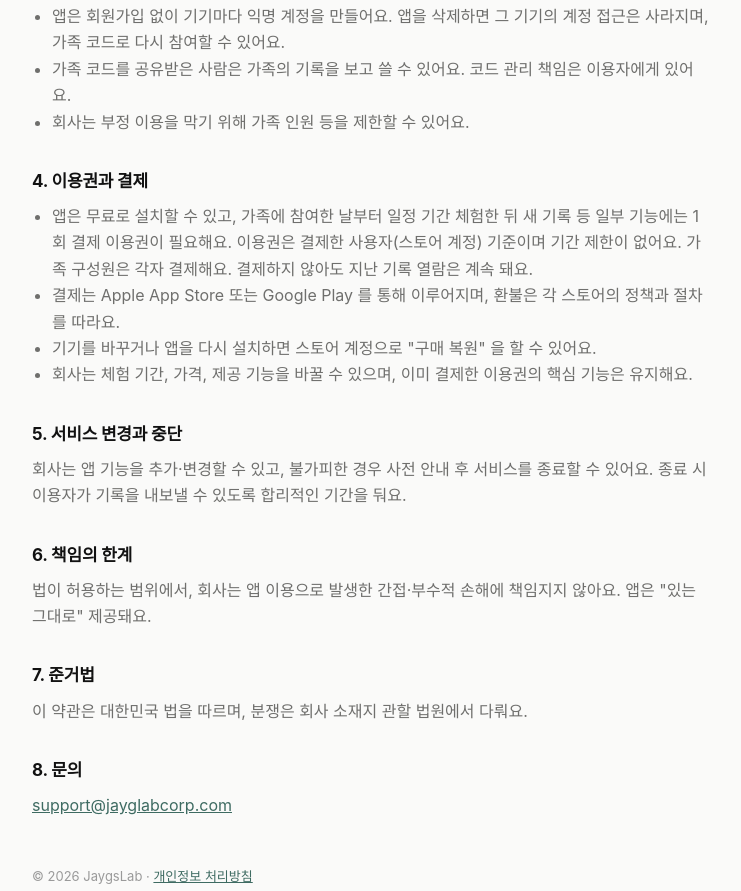
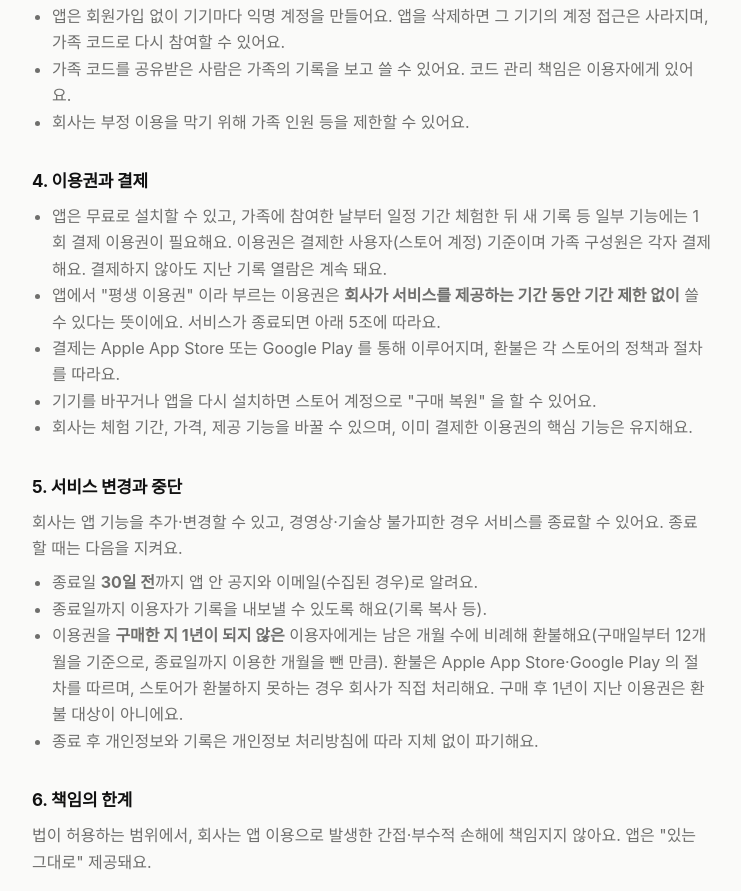
Before and after one commit to jaden680/jaden680.github.io, a plain HTML site: page fevernote/terms.html in a window 1280 px wide. Shown: the part 633-1524 px from the top of the page, without its empty margins (268-1009 px from the left). Drawn offline with Linux system fonts and the light colour scheme; a web font is replaced by a local one.

Commit message:
약관: 이용권 정의(서비스 제공 기간 동안), 종료 시 30일 고지·내보내기·1년 내 비례 환불

```diff
--- a/fevernote/terms.html
+++ b/fevernote/terms.html
@@ -4,7 +4,7 @@
 <body><main>
 <header><span class="logo"></span><a href="./">해열노트</a></header>
 <h1>이용약관</h1>
-<p class="meta">시행일 2026년 9월 26일 · JaygsLab</p>
+<p class="meta">시행일 2026년 9월 26일 · 개정 2026년 9월 28일 · JaygsLab</p>
 
 <h2>1. 서비스</h2>
 <p>해열노트(이하 "앱")는 JaygsLab(이하 "회사")이 제공하는 아기 해열제 용량 계산·복용 기록·가족 공유 앱이에요. 앱을 설치하고 사용하면 이 약관에 동의한 것으로 봐요.</p>
@@ -21,13 +21,18 @@
 <li>회사는 부정 이용을 막기 위해 가족 인원 등을 제한할 수 있어요.</li></ul>
 
 <h2>4. 이용권과 결제</h2>
-<ul><li>앱은 무료로 설치할 수 있고, 가족에 참여한 날부터 일정 기간 체험한 뒤 새 기록 등 일부 기능에는 1회 결제 이용권이 필요해요. 이용권은 결제한 사용자(스토어 계정) 기준이며 기간 제한이 없어요. 가족 구성원은 각자 결제해요. 결제하지 않아도 지난 기록 열람은 계속 돼요.</li>
+<ul><li>앱은 무료로 설치할 수 있고, 가족에 참여한 날부터 일정 기간 체험한 뒤 새 기록 등 일부 기능에는 1회 결제 이용권이 필요해요. 이용권은 결제한 사용자(스토어 계정) 기준이며 가족 구성원은 각자 결제해요. 결제하지 않아도 지난 기록 열람은 계속 돼요.</li>
+<li>앱에서 "평생 이용권" 이라 부르는 이용권은 <b>회사가 서비스를 제공하는 기간 동안 기간 제한 없이</b> 쓸 수 있다는 뜻이에요. 서비스가 종료되면 아래 5조에 따라요.</li>
 <li>결제는 Apple App Store 또는 Google Play 를 통해 이루어지며, 환불은 각 스토어의 정책과 절차를 따라요.</li>
 <li>기기를 바꾸거나 앱을 다시 설치하면 스토어 계정으로 "구매 복원" 을 할 수 있어요.</li>
 <li>회사는 체험 기간, 가격, 제공 기능을 바꿀 수 있으며, 이미 결제한 이용권의 핵심 기능은 유지해요.</li></ul>
 
 <h2>5. 서비스 변경과 중단</h2>
-<p>회사는 앱 기능을 추가·변경할 수 있고, 불가피한 경우 사전 안내 후 서비스를 종료할 수 있어요. 종료 시 이용자가 기록을 내보낼 수 있도록 합리적인 기간을 둬요.</p>
+<p>회사는 앱 기능을 추가·변경할 수 있고, 경영상·기술상 불가피한 경우 서비스를 종료할 수 있어요. 종료할 때는 다음을 지켜요.</p>
+<ul><li>종료일 <b>30일 전</b>까지 앱 안 공지와 이메일(수집된 경우)로 알려요.</li>
+<li>종료일까지 이용자가 기록을 내보낼 수 있도록 해요(기록 복사 등).</li>
+<li>이용권을 <b>구매한 지 1년이 되지 않은</b> 이용자에게는 남은 개월 수에 비례해 환불해요(구매일부터 12개월을 기준으로, 종료일까지 이용한 개월을 뺀 만큼). 환불은 Apple App Store·Google Play 의 절차를 따르며, 스토어가 환불하지 못하는 경우 회사가 직접 처리해요. 구매 후 1년이 지난 이용권은 환불 대상이 아니에요.</li>
+<li>종료 후 개인정보와 기록은 개인정보 처리방침에 따라 지체 없이 파기해요.</li></ul>
 
 <h2>6. 책임의 한계</h2>
 <p>법이 허용하는 범위에서, 회사는 앱 이용으로 발생한 간접·부수적 손해에 책임지지 않아요. 앱은 "있는 그대로" 제공돼요.</p>
```
